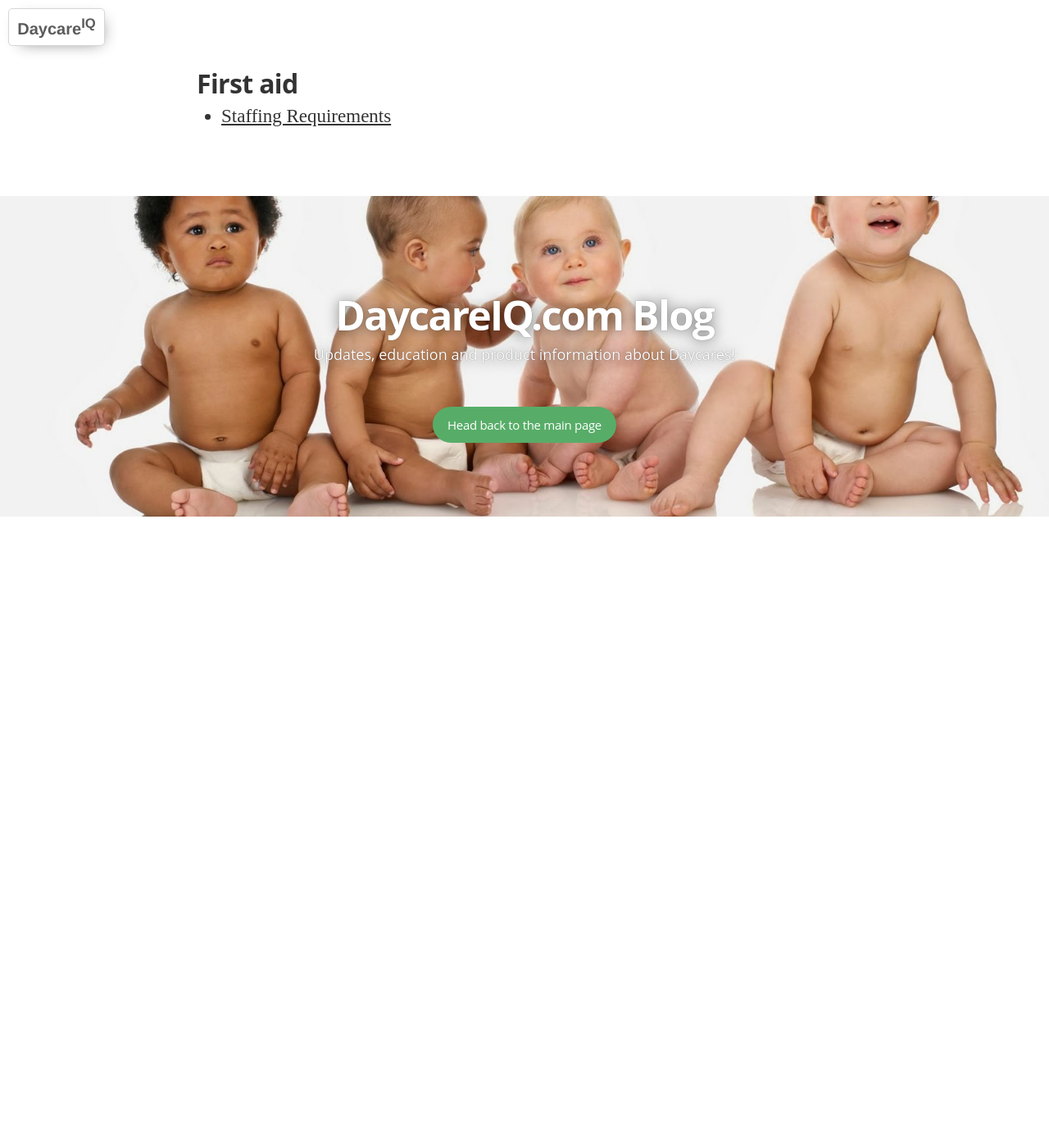
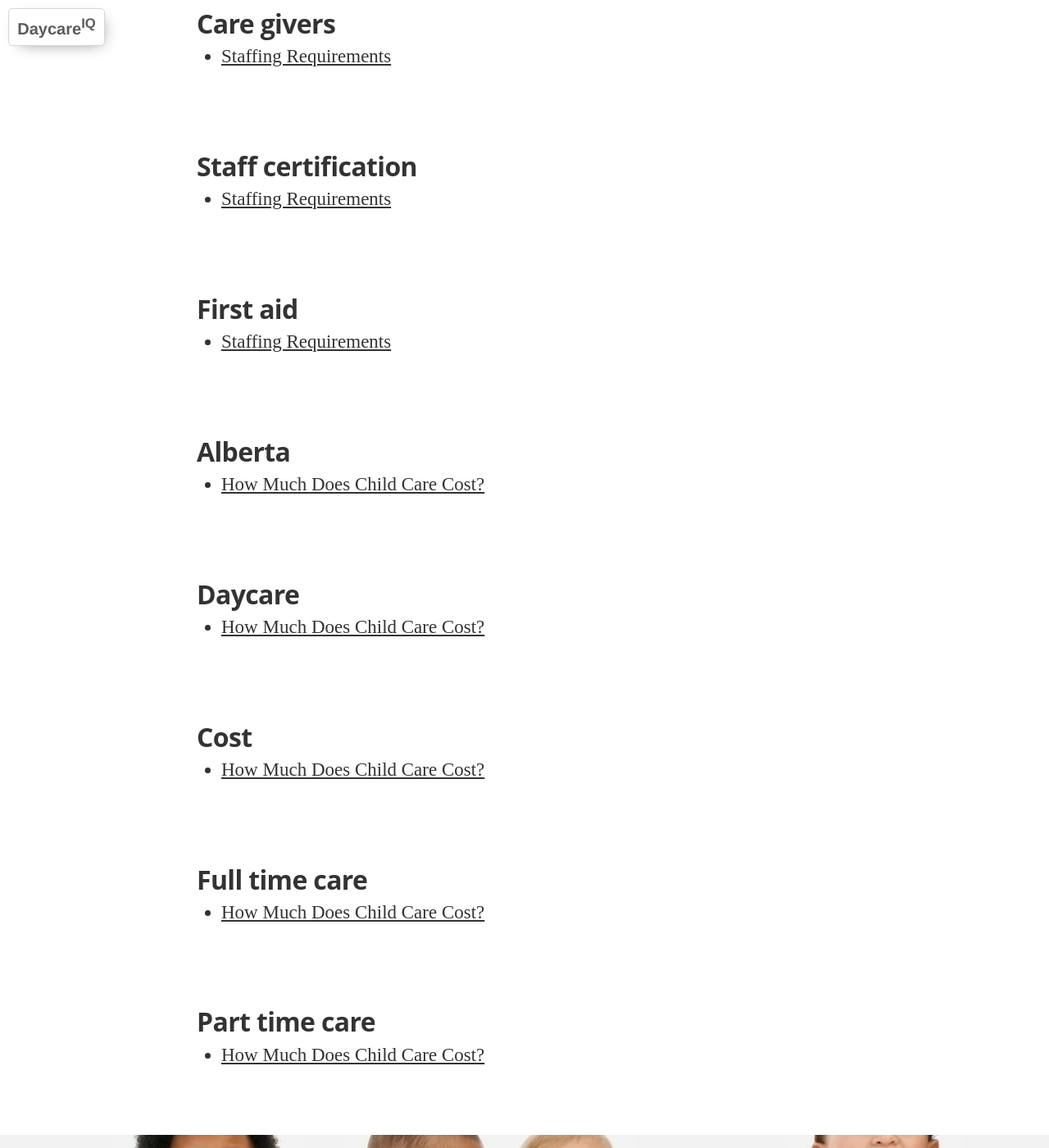
Before and after one commit to DaycareIQ/blog.daycareiq.com, a Jekyll site: the page built from tags.html, in a window 1280 px wide and 1400 px high, scrolled down 3841 px. Shown: the whole window at 82% size. Built offline with Jekyll 4.4.1, drawn with Linux system fonts in a browser that asks for light colours; nearby versions of some CDN libraries; some web fonts are replaced; Markdown is read by kramdown in place of the engine named in the settings; before the commit the page ends 4471 px from its top, so only the background shows below that; some of the changed lines change nothing that is shown; some of the changed text lies outside the part shown.

Commit message:
Update 2015-03-26-How-Much-Does-Child-Care-Cost.md

```diff
--- a/_posts/2015-03-26-How-Much-Does-Child-Care-Cost.md
+++ b/_posts/2015-03-26-How-Much-Does-Child-Care-Cost.md
@@ -2,6 +2,56 @@
 title: How Much Does Child Care Cost?
 author: cp
 description: Exploring the cost of child care in Alberta and how parents can plan for it.
-published: false
+published: true
 tags:
+  - Alberta
+  - child care
+  - daycare
+  - cost
+  - full time care
+  - part time care
 ---
+
+Great child care doesn't need to break the bank.  There are many great child care facilities out there that provide excellent care.  However, it is important for parents to be aware of the costs and prepare early.
+
+###Full Time vs Part Time###
+
+The biggest factor when it comes to cost of child care is whether you are looking for full time (typically 5 days/week) or part time child care (less than 5 days/week).  It is important to ask the child care provider about their fee's upfront, especially if you are looking for part time care.  Often part time care comes at a higher cost per day.  This is due to the fact that the facility will likely still need to have the same number of staff on duty for those days when your kid isn't present.
+
+###Monthly Full Time Cost###
+
+A good source of information about the cost of child care services in Canada, and Alberta was a report put out by the Canadian Centre For Policy Alternatives called *The Parent Trap*.  If you are interested, you can read the report yourself by clicking on the link [here](https://www.policyalternatives.ca/sites/default/files/uploads/publications/National%20Office/2014/11/Parent_Trap.pdf).
+
+This report examined the cost of child care across Canada in most major cities, it also compared Canada to many other countries in the world.  Canada actually ranks quite low on child care spending, however that doesn't mean child care is cheap!
+
+In Calgary, full time child care for infants, on average costs just over $1,000/month.  Edmonton's average cost is $900/month.
+
+For toddlers, Calgary continues to have a slightly higher average monthly fee than Edmonton.  A parent of a toddler in Calgary should expect to pay approximately $936/month.  While in Edmonton, that same toddler would cost approximately $845/month.
+
+For preschoolers, the cost drops once again.  Calgary preschoolers cost on average $924 while counterparts in Edmonton should expect to pay around $746/month.
+
+###The Price Drop###
+
+You may have noticed above that the average monthly cost declined as children got older.  The biggest reason for this drop is the staff to child ratio's that licensed child care facilities are required to adhere to.  For example, in Alberta, there must be 1 staff member for every 3 children under 12 months of age.  That same staff member could care for 10 children that are 4.5 years or older!  The younger the child, the more staff needed.  So you can see that it costs a facility more to care for an infant than a preschool or school age child.
+
+If you want to learn more about staffing of child care facilities, [check out our blog post dedicated to that topic!](http://blog.daycareiq.com/2015-Staffing-Requirements/)
+
+###Pay Attention To The Extra's!###
+
+When registering for child care, be sure to ask about all the fee's associated with the child care.  Many facilities will require an additional material fee, field trip fee or meal fee.  These extra fee's can add up and therefore it is important to include these in the monthly or annual cost of child care.
+
+###What If I Can't Afford Child Care?###
+
+Don't worry!
+
+The Government of Alberta has developed a subsidy plan for low income families.  The subsidy was specifcally designed to help with the cost of full and part time child care.  They have programs in place to help with the cost of daycares, day homes, before and after school care and even cases where a family member looks after your child.
+
+For more information, we *highly* recommend you read our post dedicated to the [Alberta Child Care Subsidy](http://blog.daycareiq.com/2015-the-alberta-child-care-subsidy/).  It provides many useful tips and lots of great links to help determine if you quality for the government subsidy.  If you have questions you can always contact us here at DaycareIQ as well.  We are here to help.
+
+-------------------
+
+It's important to prepare early, start saving a little money every week to help cover the cost of child care once it's needed.  And don't be afraid to get creative!  Some organizations or companies have discounted rates at various child care facilities.  Perhaps even your union or alumni organizations will provide discounted rates.  Some facilities have been known to provide a discount if you have more than 1 child registered.
+
+As we said, child care doesn't need to be expensive.  Some people may pay $1800/month while others pay $800.  It doesn't necessarily mean the care is any better or worse.  Sometimes the higher cost is simply due to location!  It's important you "shop" around, visit many facilities and ask about fee's when you are there.
+
+Don't be afraid to reach out to the DaycareIQ team if you have questions about the cost of child care in Alberta.  We are here to help!
```
